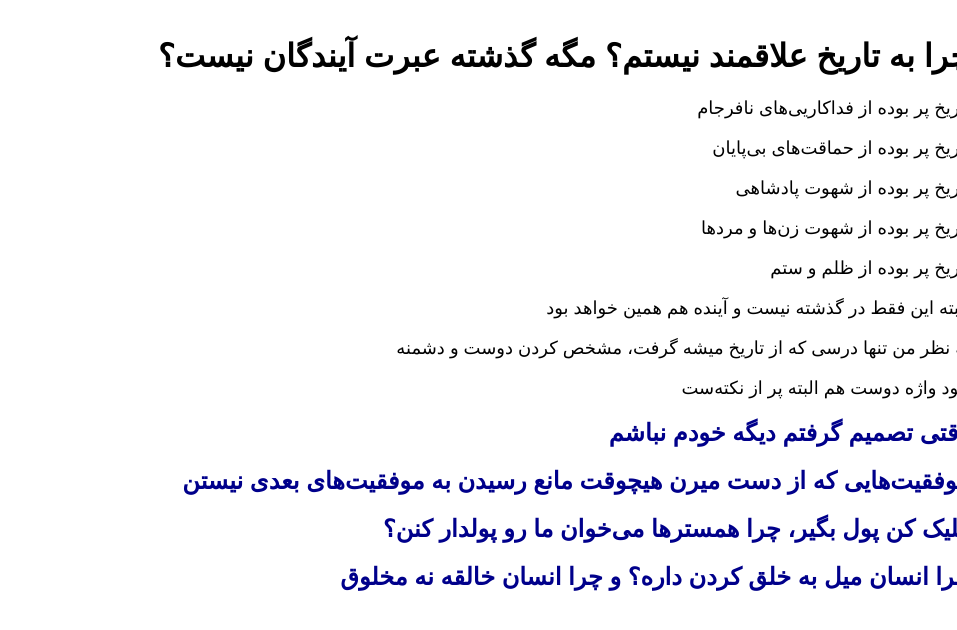
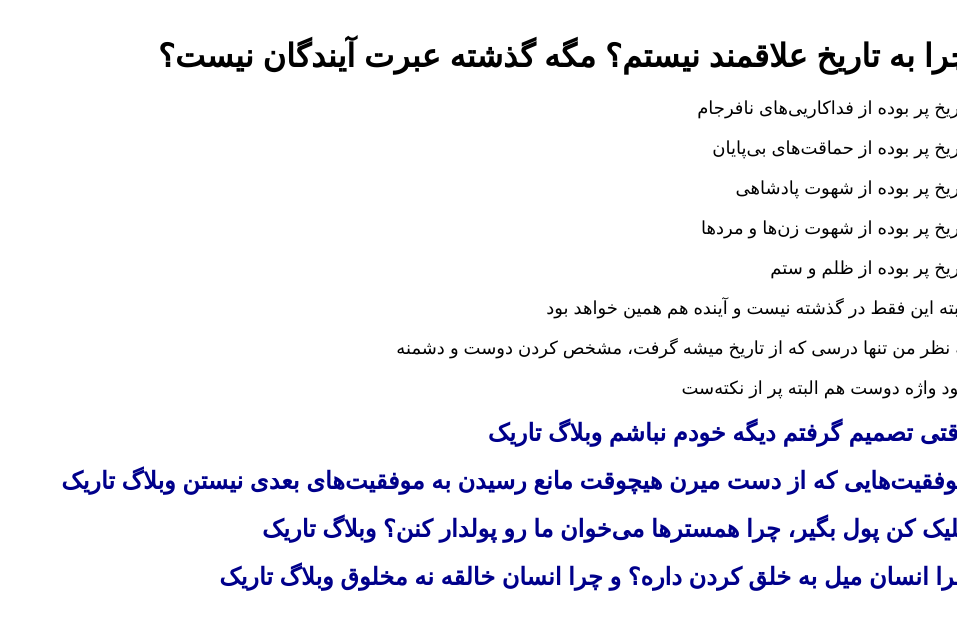
Before and after one commit to darkblog/darkblog.github.io, a Jekyll site: the page built from _posts/2024-7-4-2.md, in a window 1280 px wide. Shown: the top 630 px of the page, without its empty margins (323-1280 px from the left). Built offline with Jekyll 4.4.1, drawn with Linux system fonts in a browser that asks for light colours.

Commit message:
Update post.html

```diff
--- a/_layouts/post.html
+++ b/_layouts/post.html
@@ -13,7 +13,9 @@ layout: compress
 <h1>{{ page.title }}</h1>
 {{ content }}
 {% for related_post in site.related_posts %}
-<h2><a href="{{ related_post.url }}">{{ related_post.title }}</a></h2>
+<h2><a href="{{ related_post.url }}">{{ related_post.title }}</a>
+<a href="https://darkblog.github.io/">وبلاگ تاریک</a>
+</h2>
 {% endfor %}
 </body>
 </html>
```
